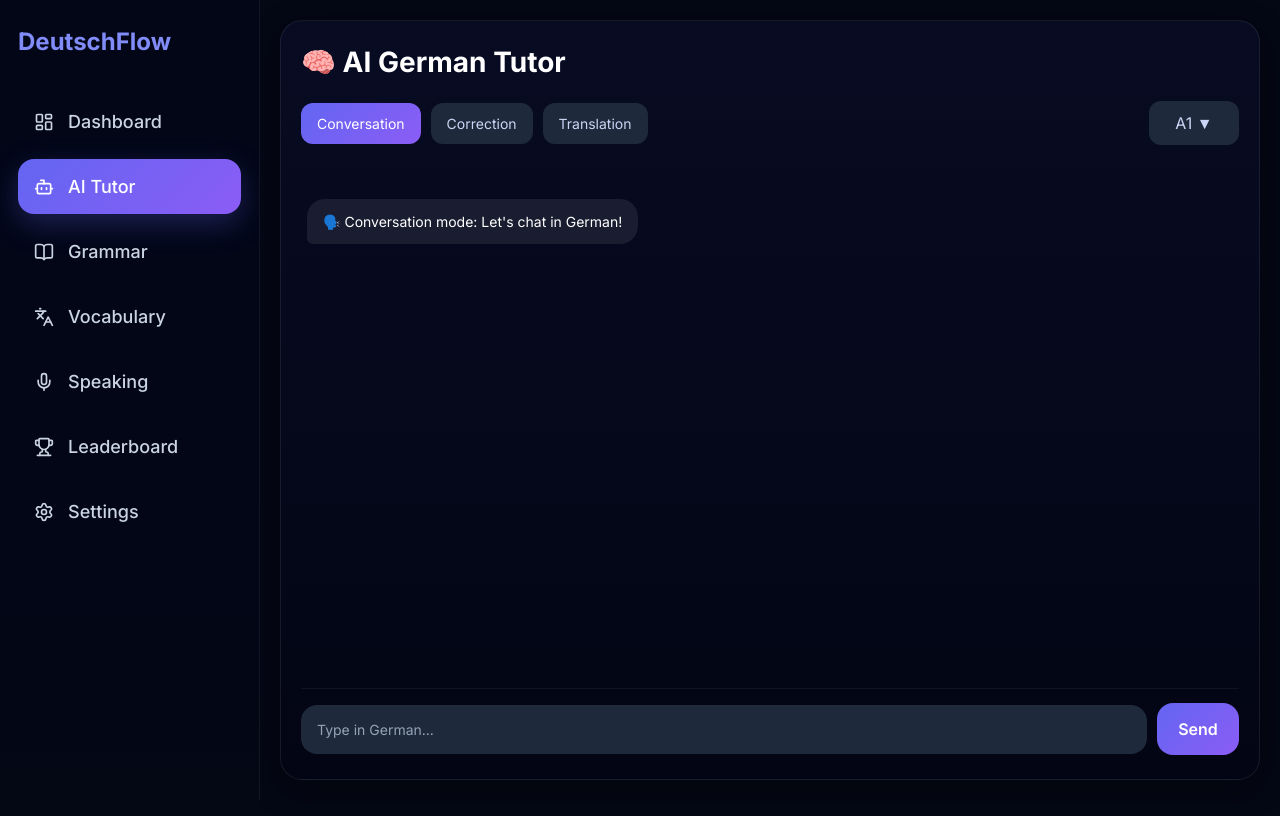
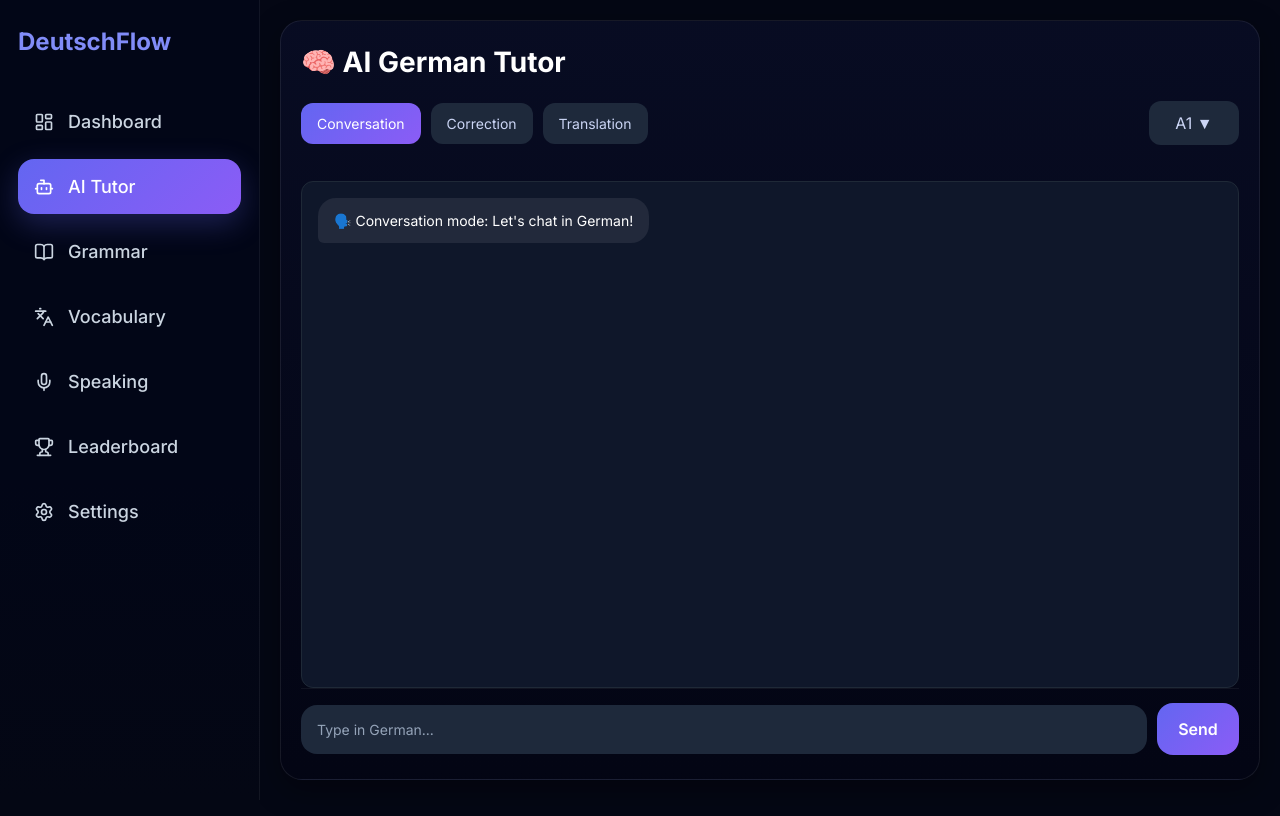
Before and after one commit to karthikg107/DeutschFlow, a React (Vite) app: page /ai in a window 1280 px wide. Shown: the top 816 px of the page. Built offline with nearby package versions, Linux system fonts and the light colour scheme.

Commit message:
Add auto-scroll support to speaking conversations

```diff
--- a/src/pages/ScenarioPractice.jsx
+++ b/src/pages/ScenarioPractice.jsx
@@ -1,5 +1,5 @@
 import { useParams } from "react-router-dom";
-import { useState } from "react";
+import { useState, useEffect, useRef } from "react";
 import { Mic } from "lucide-react";
 
 import speakingScenarios from "../data/speakingScenarios";
@@ -23,11 +23,19 @@ const [transcript, setTranscript] =
 const [messages, setMessages] =
   useState([]);
 
+const messagesEndRef = useRef(null);
+
 const [conversationStep, setConversationStep] =
   useState(0);
 
 const scenarios =
   speakingScenarios[level] || [];
+
+useEffect(() => {
+  messagesEndRef.current?.scrollIntoView({
+    behavior: "smooth",
+  });
+}, [messages]);
 
   function speak(text) {
 
@@ -286,6 +294,8 @@ else {
               )
             )}
 
+            <div ref={messagesEndRef}></div>
+
           </div>
 
           <button
--- a/src/styles/speaking.css
+++ b/src/styles/speaking.css
@@ -241,13 +241,28 @@
 
 .chat-box {
   margin-top: 20px;
+
+  height: 400px;
+
+  overflow-y: auto;
+
+  padding: 16px;
+
+  border-radius: 12px;
+
+  background: #0f172a;
+  border: 1px solid #1f2937;
+
+  display: flex;
+  flex-direction: column;
+  gap: 8px;
 }
 
 .mia-message,
 .user-message {
   padding: 14px;
   border-radius: 12px;
-  margin-bottom: 12px;
+  word-wrap: break-word;
 }
 
 .mia-message {
@@ -270,32 +285,6 @@
   margin-bottom: 10px;
 }
 
-.chat-box {
-  margin-top: 20px;
-}
-
-.mia-message,
-.user-message {
-  padding: 14px;
-  border-radius: 12px;
-  margin-bottom: 12px;
-}
-
-.mia-message {
-  background: #1e293b;
-}
-
-.user-message {
-  background: #2563eb;
-}
-
-.transcript-box {
-  margin-top: 24px;
-  padding: 16px;
-  border-radius: 12px;
-  background: #0f172a;
-  border: 1px solid #1f2937;
-}
 
 .recording {
   animation: pulse 1s infinite;
```
